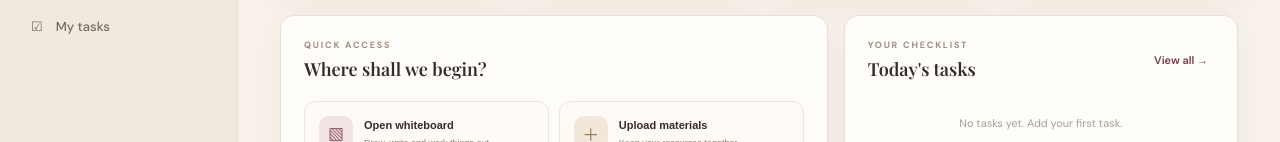
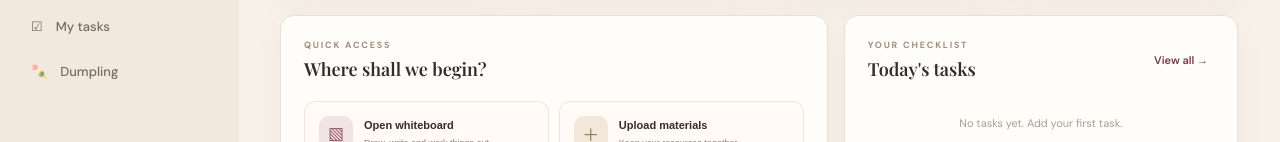
Before and after one commit to workheals8-code/my-ai-stydy-space, a plain HTML site: page index.html in a window 1280 px wide. Shown: the part 360-502 px from the top of the page. Drawn offline with nearby package versions, Linux system fonts and the light colour scheme; a web font is replaced by a local one.

Commit message:
Update index.html

```diff
--- a/index.html
+++ b/index.html
@@ -18,6 +18,7 @@
     <button class="nav" data-page="notes">✎ <span>My notes</span></button>
     <button class="nav" data-page="quizzes">☷ <span>Quiz studio</span></button>
     <button class="nav" data-page="tasks">☑ <span>My tasks</span></button>
+    <button class="nav" data-page="dumpling">🍡 <span>Dumpling</span></button>
     <div class="sidebar-bottom"><div class="local-status"><i></i><span>Saved on this device</span></div><small>Your study space, your pace.</small></div>
   </aside>
 
```
